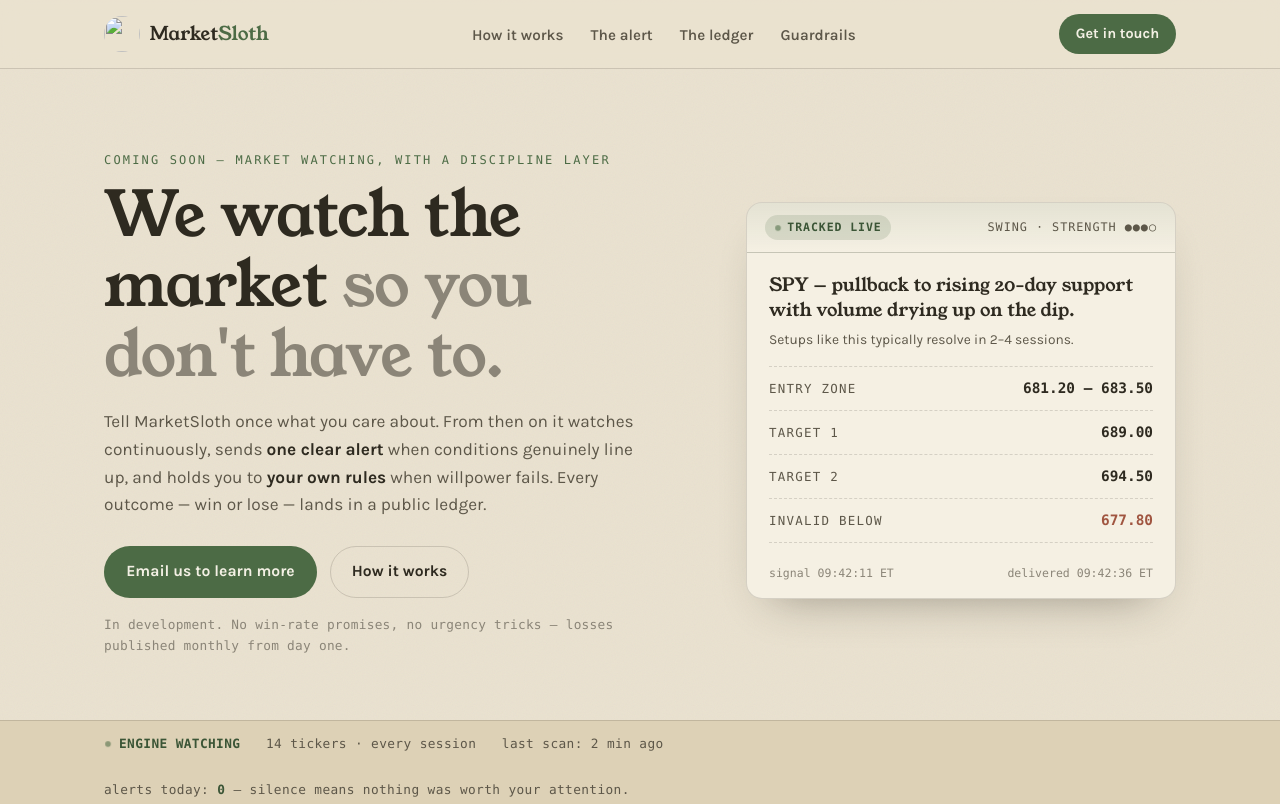
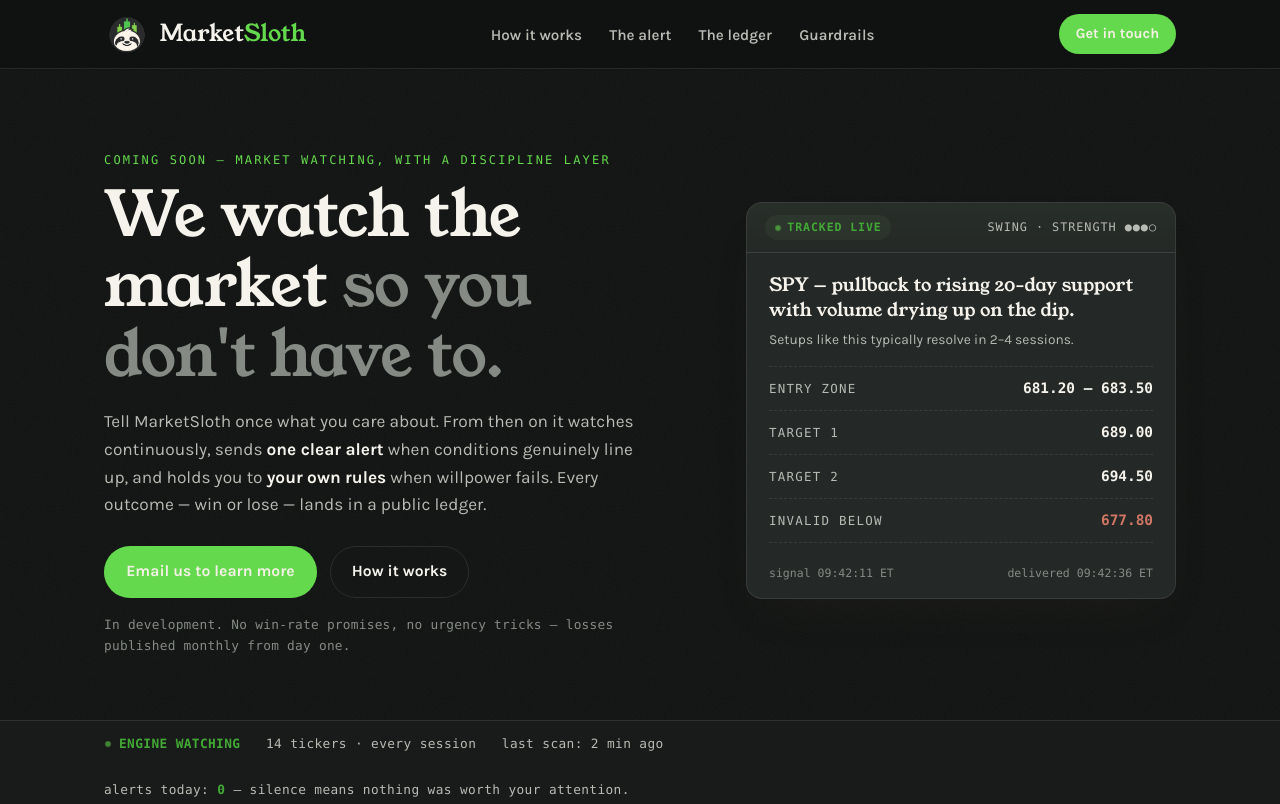
Before and after one commit to jRodriguezIV/MarketSloth-Website, a plain HTML site: page index.html in a window 1280 px wide. Shown: the top 804 px of the page. Drawn offline with Linux system fonts and the light colour scheme; a web font is replaced by a local one.

Commit message:
Updated color scheme, logo image, logo size, header size

```diff
--- a/index.html
+++ b/index.html
@@ -9,25 +9,47 @@
 <link href="https://fonts.googleapis.com/css2?family=Young+Serif&family=Karla:ital,wght@0,400;0,500;0,600;0,700;1,400&family=Spline+Sans+Mono:wght@400;500;600&display=swap" rel="stylesheet">
 <style>
   :root{
-    --paper:      #EAE2D0;   /* tan canvas */
-    --paper-deep: #DDD1B6;   /* deeper tan band */
-    --card:       #F5F0E3;   /* light card */
-    --ink:        #2E2A20;   /* dark bark */
-    --ink-soft:   #5D5749;   /* warm gray text */
-    --stone:      #8B8578;   /* gray */
-    --moss:       #4C6B45;   /* green accent */
-    --moss-dark:  #3B5536;
-    --moss-deep:  #2B3526;   /* dark ledger room */
-    --leaf:       #9DB98A;   /* light green on dark */
-    --clay:       #A05540;   /* loss, on light */
-    --clay-lt:    #D6947C;   /* loss, on dark */
-    --line:       rgba(46,42,32,.16);
-    --line-dark:  rgba(233,228,212,.14);
-    --disp: "Young Serif", Georgia, "Times New Roman", serif;
-    --body: "Karla", "Segoe UI", Helvetica, Arial, sans-serif;
-    --mono: "Spline Sans Mono", "SFMono-Regular", Menlo, Consolas, monospace;
-    --r: 16px;
-  }
+  /* =========================================
+     MarketSloth — Dark 60 / 30 / 10 Palette
+     ========================================= */
+
+  /* 60% — dominant dark environment */
+  --paper:      #111312;   /* main page background */
+  --paper-deep: #181B19;   /* alternating section */
+  --card:       #242826;   /* dark card surface */
+  --card-raised:#2E3130;   /* elevated card / logo charcoal */
+
+  /* 30% — warm secondary */
+  --sand:       #E6DDC8;   /* primary beige */
+  --sand-soft:  #BEB5A1;   /* muted beige */
+  --sand-dark:  #8D8575;
+
+  /* text */
+  --ink:        #F5F3EC;   /* primary white */
+  --ink-soft:   #B8BAB4;   /* secondary copy */
+  --stone:      #858A84;   /* tertiary text */
+
+  /* 10% — MarketSloth green */
+  --moss:       #64D94D;   /* main bright candle green */
+  --moss-dark:  #43A936;
+  --moss-deep:  #090B0A;
+  --leaf:       #82EA69;
+
+  /* status colors */
+  --clay:       #D27665;
+  --clay-lt:    #E69A88;
+
+  /* borders */
+  --line:       rgba(245,243,236,.10);
+  --line-dark:  rgba(245,243,236,.14);
+
+  /* typography */
+  --disp: "Young Serif", Georgia, "Times New Roman", serif;
+  --body: "Karla", "Segoe UI", Helvetica, Arial, sans-serif;
+  --mono: "Spline Sans Mono", "SFMono-Regular", Menlo, Consolas, monospace;
+
+  --r: 16px;
+}
 
   *{ box-sizing:border-box; margin:0; padding:0; }
   html{ scroll-behavior:smooth; }
@@ -92,10 +114,24 @@
     backdrop-filter:blur(10px);
     border-bottom:1px solid var(--line);
   }
-  .nav{ display:flex; align-items:center; justify-content:space-between; height:68px; }
+  .nav{
+  display:flex;
+  align-items:center;
+  justify-content:space-between;
+  height:68px;
+}
   .brand{ display:flex; align-items:center; gap:.6rem; text-decoration:none; }
-  .brand .mark{ width:36px; height:36px; border-radius:50%; object-fit:cover; }
-  .brand .name{ font-family:var(--disp); font-size:1.18rem; }
+  .brand .mark{
+  width:46px;
+  height:46px;
+  border-radius:50%;
+  object-fit:cover;
+}
+
+.brand .name{
+  font-family:var(--disp);
+  font-size:1.45rem;
+}
   .brand .name em{ font-style:normal; color:var(--moss); }
   .nav-links{ display:flex; gap:1.7rem; list-style:none; }
   .nav-links a{
@@ -352,7 +388,7 @@
 <header class="site">
   <div class="wrap nav">
     <a class="brand" href="#top" aria-label="MarketSloth home">
-      <img class="mark" src="friendly_sloth_finance_badge.png" alt="" aria-hidden="true"/>
+      <img class="mark" src="assets/MarketSloth logomark nobackground.png" alt="" aria-hidden="true"/>
       <span class="name">Market<em>Sloth</em></span>
     </a>
     <ul class="nav-links">
```
Also changed, not shown: assets/MarketSloth logomark nobackground.png (added), 1 other file.
